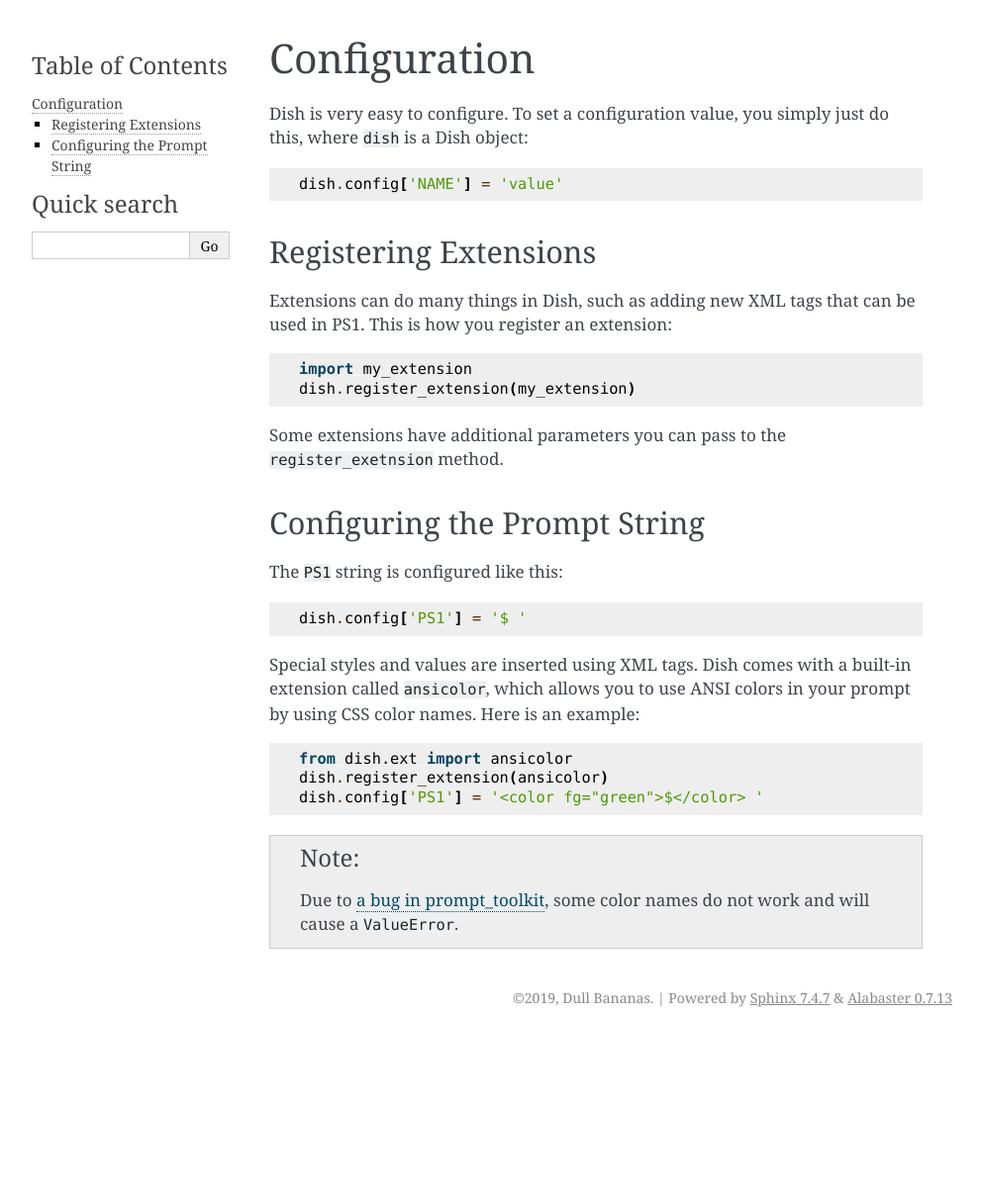
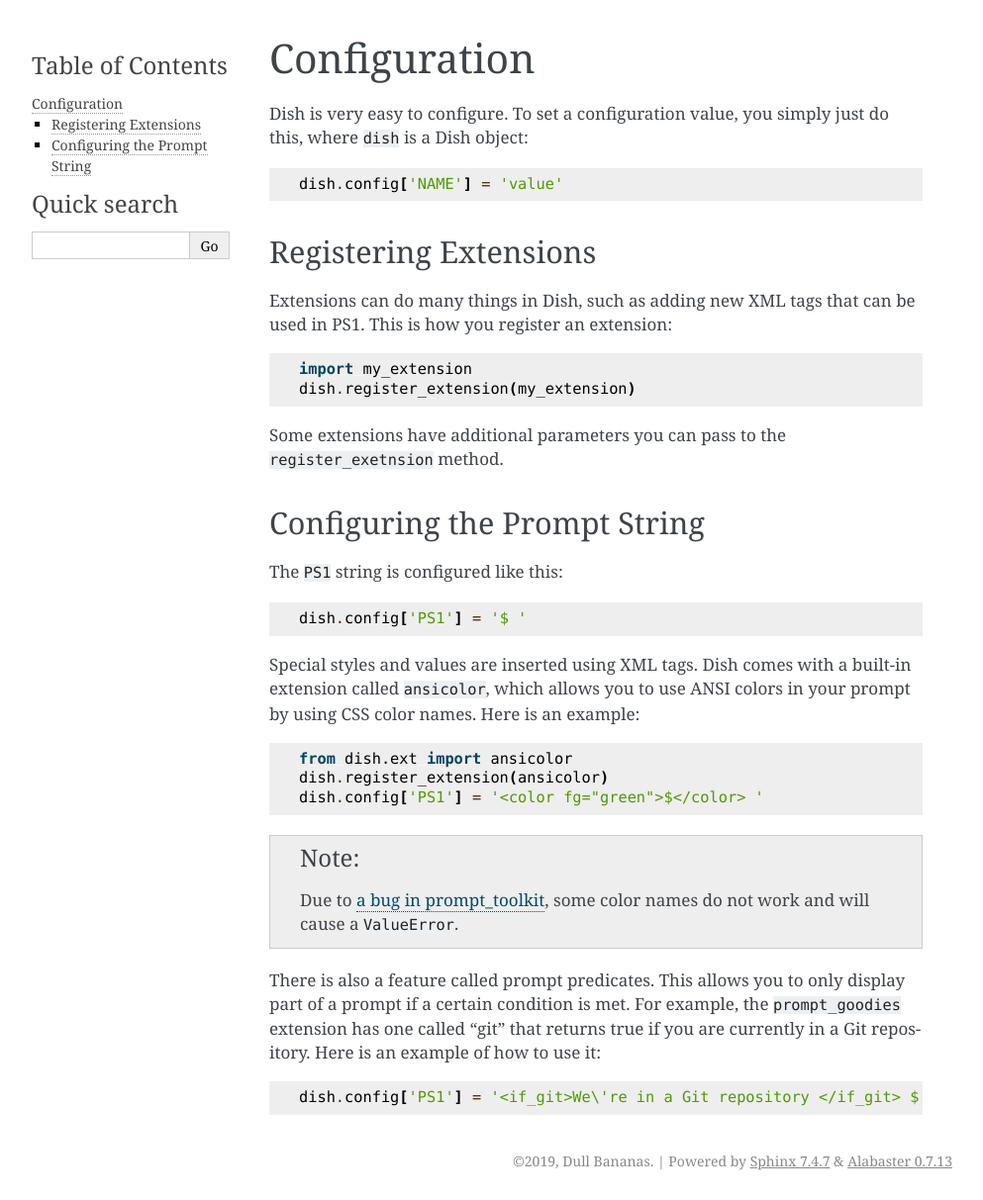
Before and after one commit to dullbananas/dish, a Sphinx documentation site: the page built from docs/config.rst, in a window 1280 px wide. Shown: the whole page at 99% size, without its empty margins (148-1141 px from the left). Built offline with Sphinx 7.4.7, drawn with Linux system fonts in a browser that asks for light colours; before the commit the page ends 1048 px from its top, so only the background shows below that.

Commit message:
Add documentation for prompt predicates

```diff
--- a/docs/config.rst
+++ b/docs/config.rst
@@ -42,3 +42,10 @@ prompt by using CSS color names. Here is an example::
    Due to `a bug in prompt_toolkit
    <https://github.com/prompt-toolkit/python-prompt-toolkit/issues/1011>`_, some
    color names do not work and will cause a ``ValueError``.
+
+There is also a feature called prompt predicates. This allows you to only display
+part of a prompt if a certain condition is met. For example, the
+``prompt_goodies`` extension has one called "git" that returns true if you are
+currently in a Git repository. Here is an example of how to use it::
+
+   dish.config['PS1'] = '<if_git>We\'re in a Git repository </if_git> $ '
```
